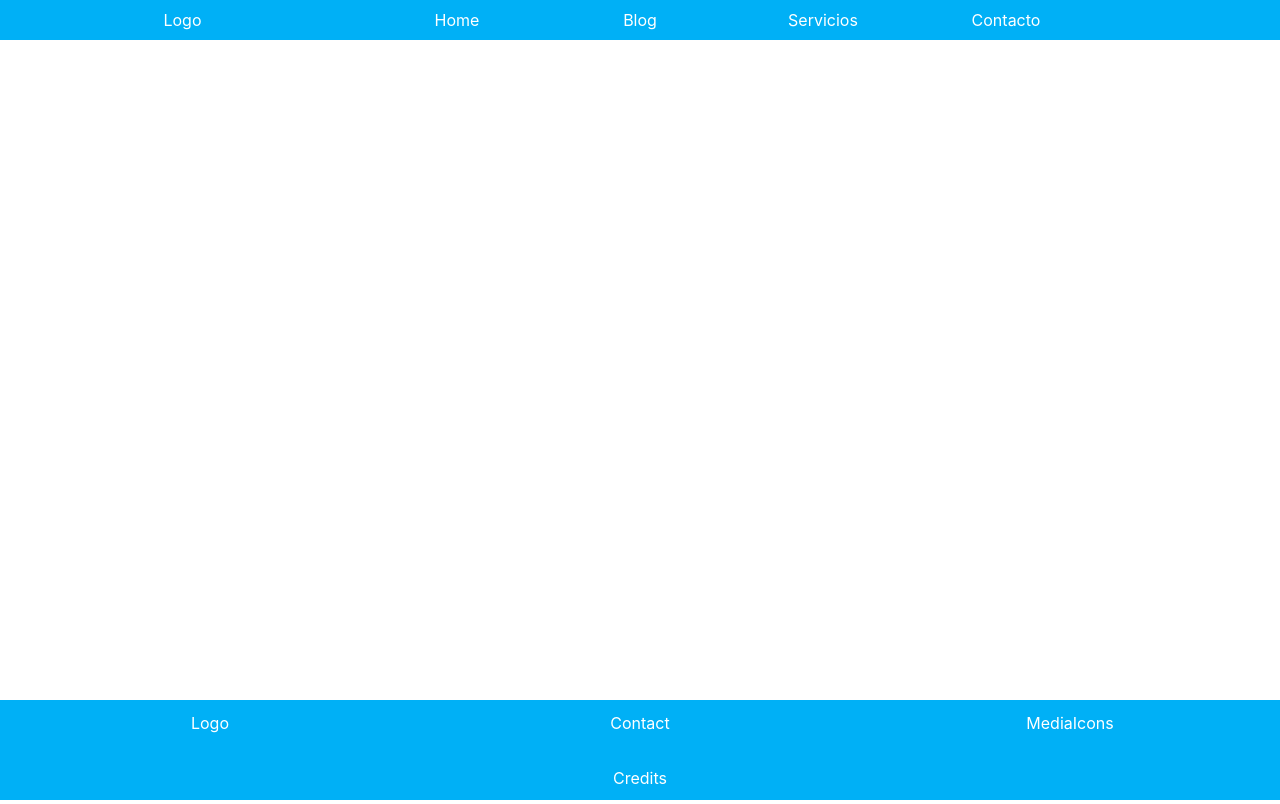
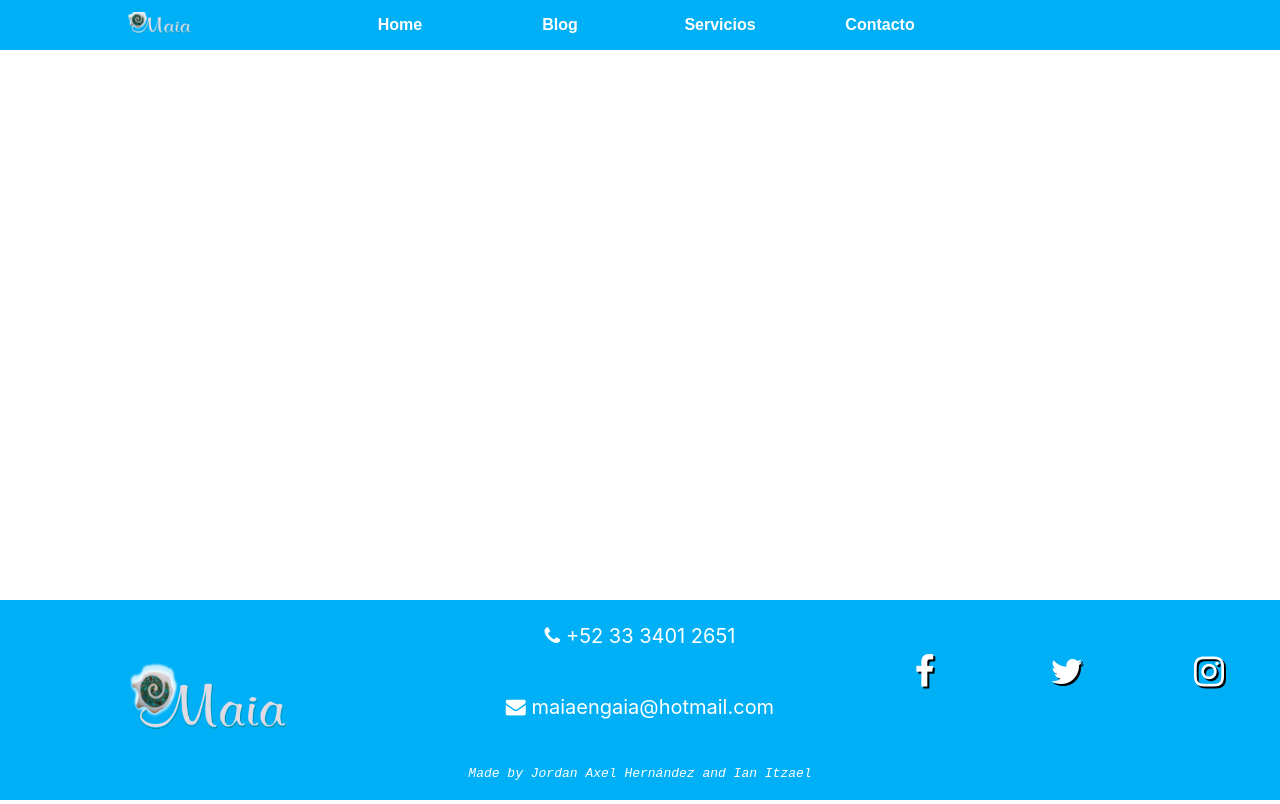
Before and after one commit to Superkunair/maiaProject, a React (Create React App) app in the folder client/: page / in a window 1280 px wide. Built offline with nearby package versions, Linux system fonts and the light colour scheme.

Commit message:
add base styles

```diff
--- a/client/package.json
+++ b/client/package.json
@@ -21,7 +21,7 @@
     "sass": "^1.26.3"
   },
   "scripts": {
-    "start": "npm run compileSass; react-scripts start",
+    "start": "react-scripts start",
     "build": "react-scripts build",
     "test": "react-scripts test",
     "eject": "react-scripts eject",
--- a/client/src/components/Footer/Footer.jsx
+++ b/client/src/components/Footer/Footer.jsx
@@ -1,14 +1,32 @@
 import React from "react";
 import '../../styles/main.css';
+import Logo from '../Logo/Logo'
 
 
+function Icons(){
+    return(
+        <div className="icons">
+            <div className="icon1"><i className="fa fa-facebook"></i></div>
+            <div className="icon2"><i className="fa fa-twitter"></i></div>
+            <div className="icon3"><i className="fa fa-instagram"></i></div>
+        </div>
+    )
+}
+
 function Footer(){
+    const iconFootSizes ={
+        width:"200px",
+        height:"200px",
+    }
     return(
         <footer>
-            <div className ="logoFootBox">Logo</div>
-            <div className ="contactPhoneFootBox">Contact</div>
-            <div className ="contactPhoneFootBox">Credits</div>
-            <div className ="footerSocialIconsBox">MediaIcons</div>
+        <div className ="logoFootBox"><Logo {...iconFootSizes}/></div>
+        <div className ="contactPhoneFootBox"><i className="fa fa-phone"></i> +52 33 3401 2651</div>
+        <div className ="contactPhoneFootBox"><i className="fa fa-envelope"></i> maiaengaia@hotmail.com</div>
+        <div className ="creditsBox">Made by Jordan Axel Hernández and Ian Itzael</div>
+        <div className ="footerSocialIconsBox">
+                <Icons/>
+            </div>
         </footer>
     )
 }
--- /dev/null
+++ b/client/src/components/Logo/Logo.jsx
@@ -0,0 +1,14 @@
+import React from "react";
+const logo = require('../../resources/logox.png')
+const logoReduced = require('../../resources/reduced.png');
+
+export default function Logo({width,height}){
+    if(width,height){
+        return(
+            <img src={logo} height={height} width={width}></img>
+        )
+    }
+    return(
+        <img src={logoReduced}></img>
+    )
+}
--- a/client/src/components/NavBar/Navbar.jsx
+++ b/client/src/components/NavBar/Navbar.jsx
@@ -1,11 +1,15 @@
 import React from "react";
 import '../../styles/main.css';
-
+import Logo from '../Logo/Logo';
 
 function NavBar(){
+    const navLogoSize={
+        width:"100px",
+        height:"100px",
+    }
     return(
         <nav>
-        <div className="navLogo">Logo</div>
+        <div className="navLogo"><Logo /></div>
         <div className="navHome">Home</div>
         <div className="navBlog">Blog</div>
         <div className="navServicio">Servicios</div>
--- a/client/src/styles/components/footerStyle.scss
+++ b/client/src/styles/components/footerStyle.scss
@@ -6,26 +6,49 @@ footer{
     align-items: center;
     background-color: global.$baseColor;
     color: white;
-    height: 100px;
+    height: 200px;
     display: grid;
     grid-template-columns: repeat(3,1fr);
-    grid-gap: 10px;
     bottom: 0;
     position: absolute;
 }
 
+
 .logoFootBox{
     text-align: center;
     grid-column: 1;
+    grid-row: 1 / 4;
 
 }
 .contactPhoneFootBox{
+    @extend .contactAttributes;
     text-align: center;
     grid-column: 2;
+}
+.creditsBox{
+    text-align: center;
+    grid-column: 2;
+    @extend .creditsAttributes
+}
+.footerSocialIconsBox{
+    @extend .socialMediaAttributes;
+    text-align: center;
+    grid-row: 1 / 3;
+    grid-column: 3;
 
 }
-.footerSocialIconsBox{
+
+.icons{
+    display: grid;
+    grid-template-columns: repeat(3,1fr);
     text-align: center;
-    grid-row: 1;
-    grid-column: 3;
+    &.icon1{
+        grid-column: 1;
+    }
+    &.icon2{
+        grid-column: 2;
+    }
+    &.icon3{
+        grid-column: 3;
+    }
 }
--- a/client/src/styles/components/navbarStyle.scss
+++ b/client/src/styles/components/navbarStyle.scss
@@ -1,14 +1,11 @@
 @use '../globals/global.scss';
 
 nav{
-    width: 100%;
+    @extend .navigationAttributes;
     align-items: center;
-    background-color: global.$baseColor;
-    color: white;
-    height: 40px;
+    height: 50px;
     display:grid;
-    grid-template-columns: repeat(7,1fr);
-    grid-gap:1px;
+    grid-template-columns: repeat(8,1fr);
 }
 
     .navLogo{
--- a/client/src/styles/globals/global.scss
+++ b/client/src/styles/globals/global.scss
@@ -1 +1,21 @@
 $baseColor: #00b0f6;
+.navigationAttributes{
+    background-color: $baseColor;
+    color: white;
+    width: 100%;
+    font-family: Arial, Helvetica, sans-serif;
+    font-weight: bolder;
+}
+
+.creditsAttributes{
+    font-style: italic;
+    font-size: small;
+    font-family: 'Courier New', Courier, monospace;
+}
+.socialMediaAttributes{
+    text-shadow: 2px 2px #000000;
+    font-size: 35px;
+}
+.contactAttributes{
+    font-size:20px;
+}
```
Also changed, not shown: client/src/resources/logox.png (renamed from client/public/logox.png), client/src/resources/reduced.png (added).
